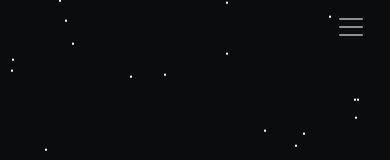
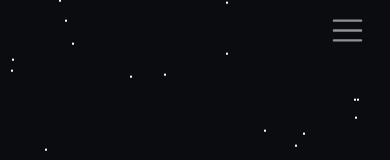
Before and after one commit to Mikecamdo/PersonalWebsite, a React (Create React App) app: page / in a window 390 px wide. Shown: the top 160 px of the page. Built offline with nearby package versions, Linux system fonts and the light colour scheme.

Commit message:
Better Navbar Sizing
Made the navbar sizing better when the Toggle/Hamburger menu is being used

```diff
--- a/src/App.jsx
+++ b/src/App.jsx
@@ -62,7 +62,7 @@ export const App = () => {
     return <>
         <Navbar className={`${(makeTransparent && !navClicked) ? 'transparent' : 'notTransparent'}`} fixed='top' expand='xxl' variant='dark' collapseOnSelect>
             <Container className={`transparent ${viewportWidth <= 1399 && 'me-0'}`}>
-                <Navbar.Toggle className='transparent no-border ms-auto' onClick={() => {setNavClicked(!navClicked)}}/>
+                <Navbar.Toggle className='transparent no-border ms-auto fs-2' onClick={() => {setNavClicked(!navClicked)}}/>
                 <Navbar.Collapse className='transparent fs-3'>
                     <Nav className='transparent flex-grow-1 justify-content-evenly'>
                         <Nav.Link eventKey='1' className='mx-5 transparent' onClick={() => { scrollTo(1)}}><span>Home</span></Nav.Link>
```
